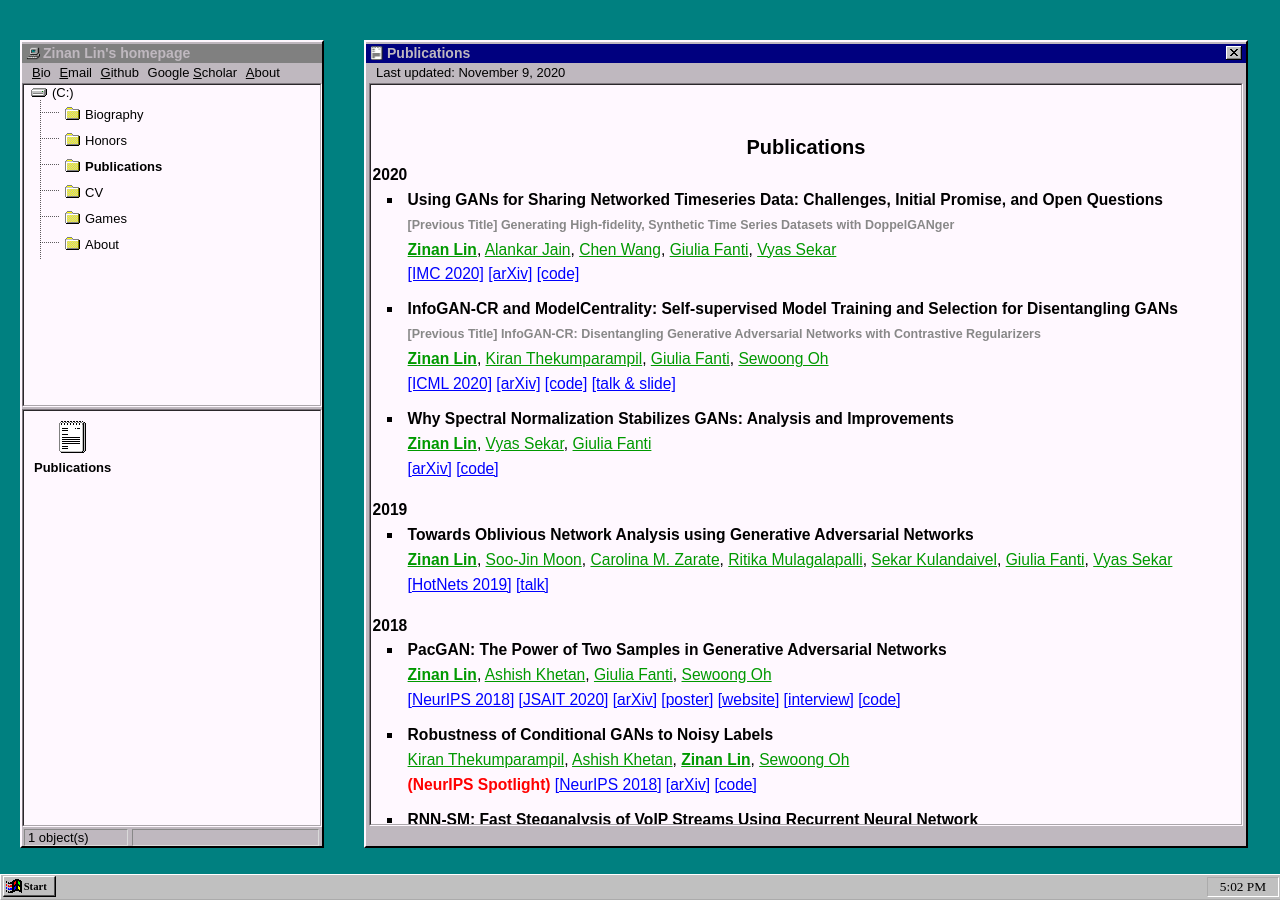
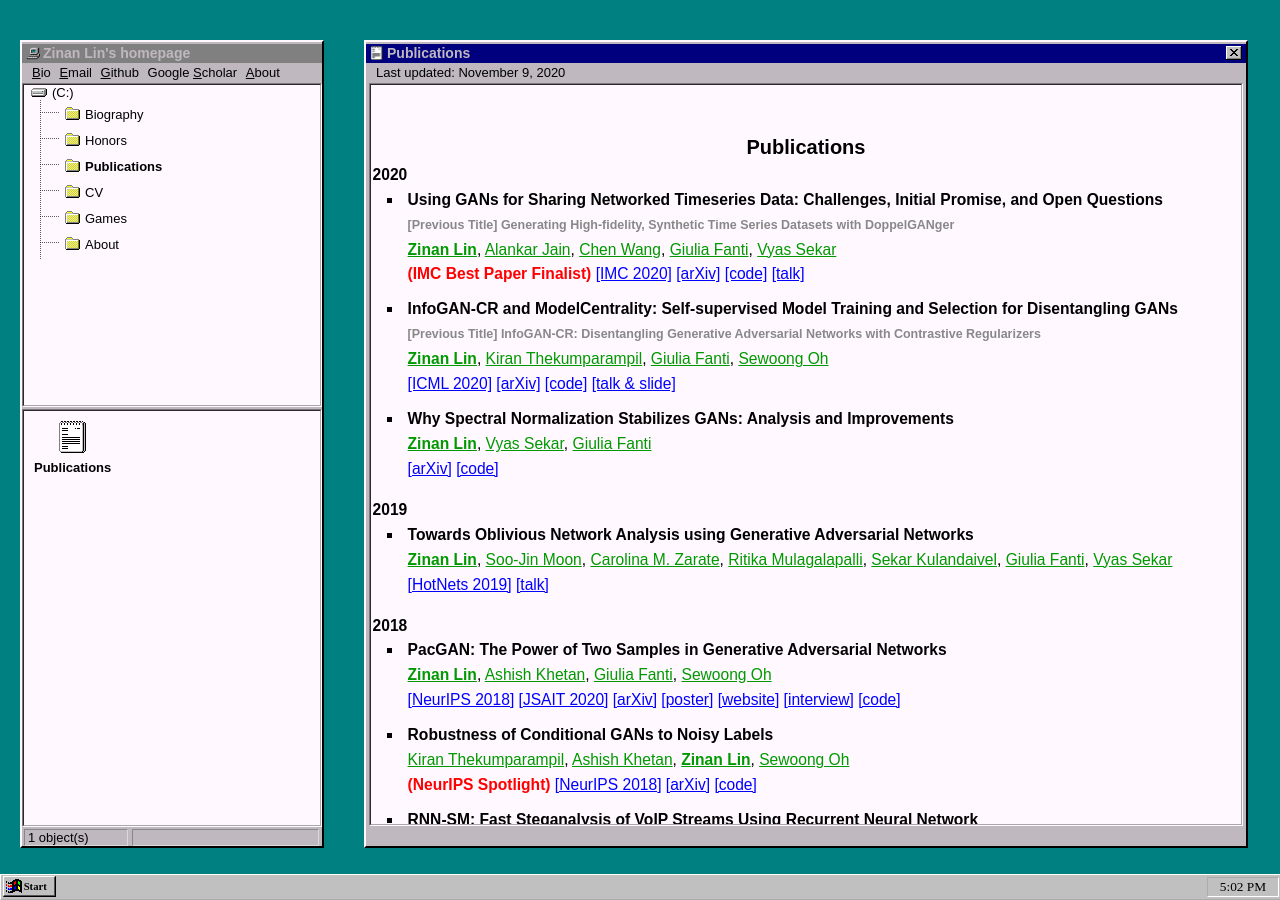
Before and after one commit to fjxmlzn/fjxmlzn.github.io, a Jekyll site: the page built from _publications/publications.html, in a window 1280 px wide. Built offline with Jekyll 4.4.1, drawn with Linux system fonts in a browser that asks for light colours.

Commit message:
update paper info

```diff
--- a/_honors/honors.html
+++ b/_honors/honors.html
@@ -29,6 +29,11 @@ permalink: /honors/index.html
 <h1><center>Selected Honors/Awards</center></h1>
 
 <ul>
+    <li class='honor_li'>
+        <span class='honor_title'>IMC Best Paper Finalist</span>
+        <span class="honor_content">with Alankar Jain, Chen Wang, Giulia Fanti, Vyas Sekar</span>
+        <span class='honor_year'>2020</span>
+    </li>
     <li class='honor_li'>
         <span class='honor_title'>Top Reviewers in ICML 2020</span>
         <span class="honor_content"><a href="https://icml.cc/Conferences/2020/Reviewers" target="_blank">link</a></span>
--- a/_publications/publications.html
+++ b/_publications/publications.html
@@ -74,14 +74,20 @@ permalink: /publications/index.html
             <a href="https://www.andrew.cmu.edu/user/gfanti/" target="_blank">Giulia Fanti</a>,
             <a href="https://users.ece.cmu.edu/~vsekar/" target="_blank">Vyas Sekar</a>
         </span>
+        <span class="publication_award">
+            (IMC Best Paper Finalist)
+        </span>
         <span class='publication_journal'>
-            <a href="#" target="_blank">[IMC 2020]</a>
+            <a href="https://doi.org/10.1145/3419394.3423643" target="_blank">[IMC 2020]</a>
         </span>
         <span class='publication_journal'>
             <a href="http://arxiv.org/abs/1909.13403" target="_blank">[arXiv]</a>
         </span>
         <span class='publication_code'>
             <a href="https://github.com/fjxmlzn/DoppelGANger" target="_blank">[code]</a>
+        </span>
+        <span class='publication_media'>
+            <a href="https://dl.acm.org/doi/10.1145/3419394.3423643" target="_blank">[talk]</a>
         </span>
     </li>
     <li class='publication_li'>
```
Also changed, not shown: 1 other file.
